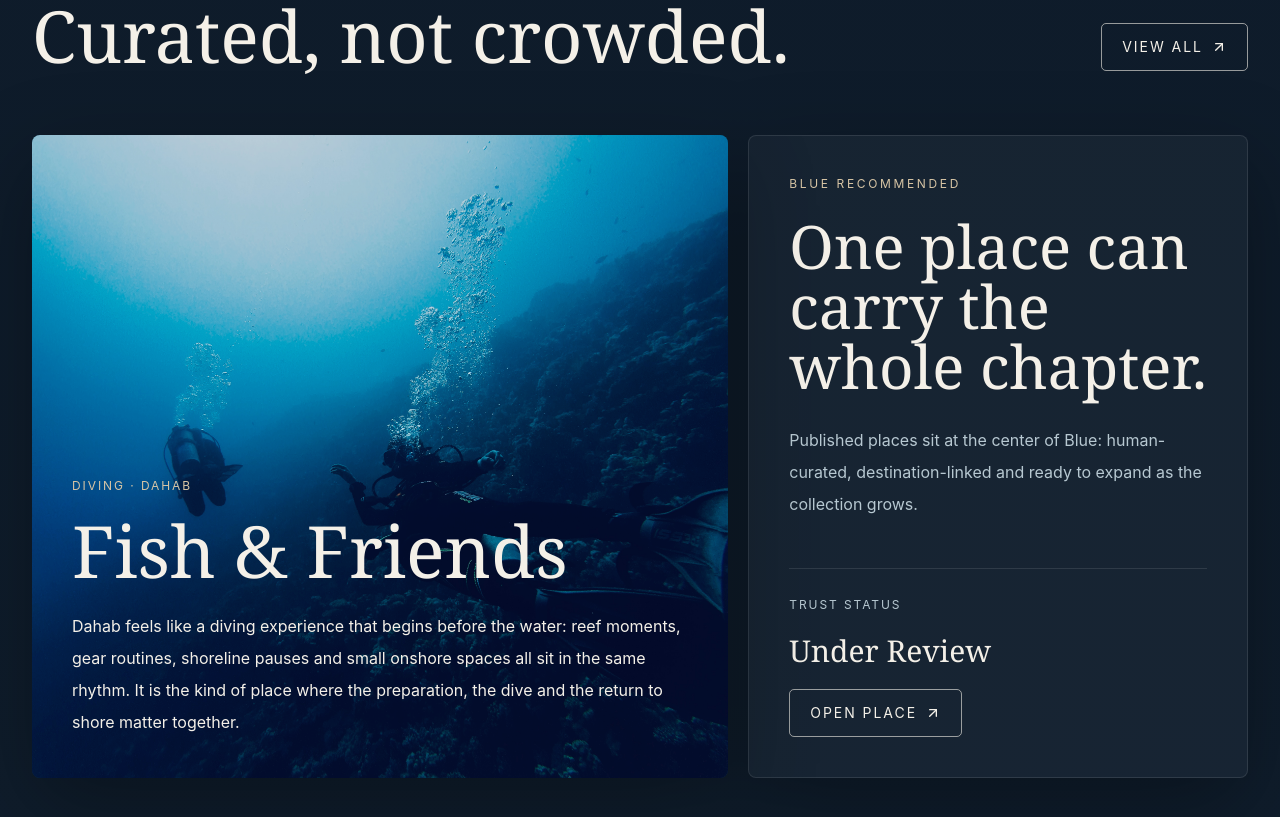
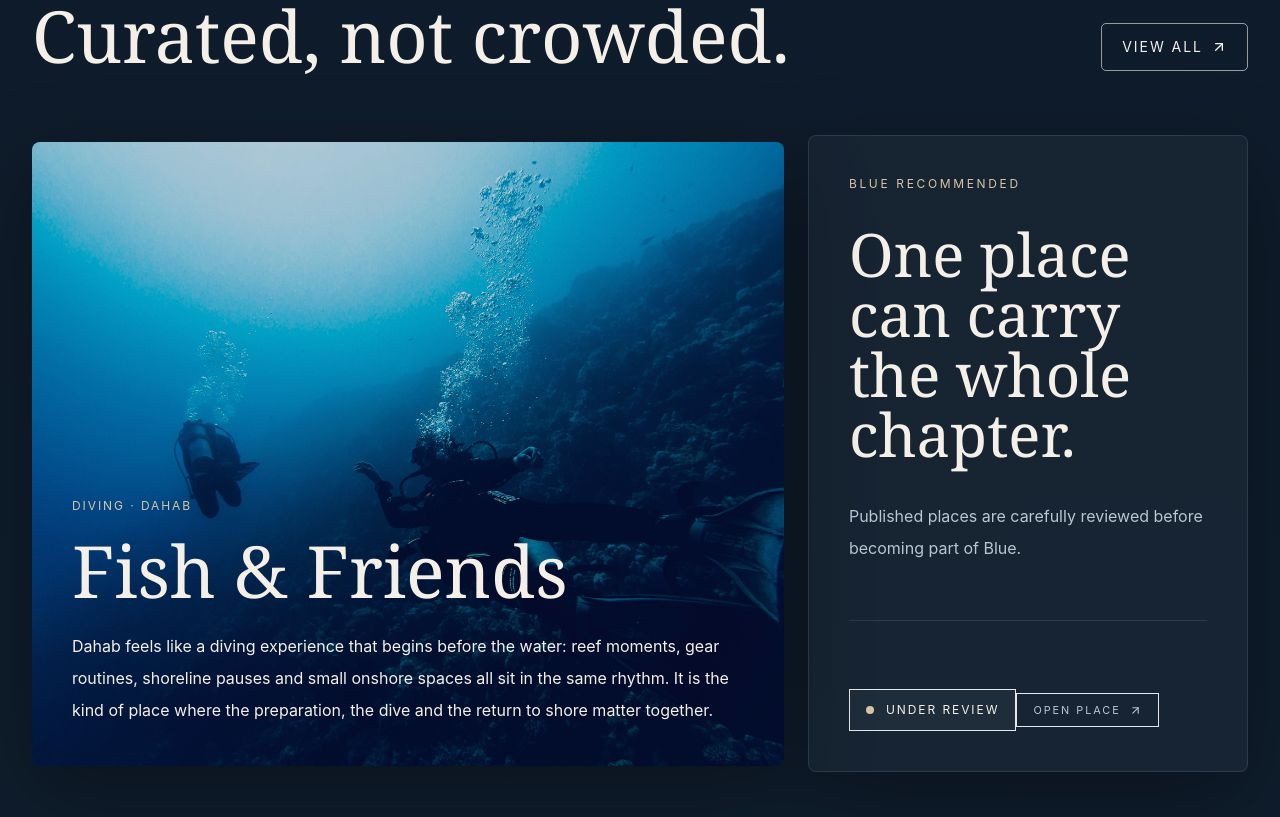
Before and after one commit to blueborderatlas/blue-border, a Next.js app: page / in a window 1280 px wide. Shown: the part 3300-4117 px from the top of the page. Built offline with nearby package versions, Linux system fonts and the light colour scheme; no server answers.

Commit message:
Sprint 58 — Refine Featured Places editorial layout

```diff
--- a/app/page.tsx
+++ b/app/page.tsx
@@ -273,10 +273,10 @@ export default function HomePage() {
           </div>
 
           {primaryPlace ? (
-            <div className="flex flex-col gap-5 lg:min-h-[78vh] lg:flex-row">
+            <div className="flex flex-col gap-6 lg:flex-row lg:items-center">
               <Link
                 href={`/places/${primaryPlace.slug}`}
-                className="blue-card blue-card-hover group relative min-h-[62vh] bg-tide lg:flex-[1.25]"
+                className="blue-card blue-card-hover group relative min-h-[68vh] bg-tide lg:min-h-[78vh] lg:flex-[2.1]"
               >
                 <img
                   src={primaryPlace.coverImage}
@@ -298,37 +298,36 @@ export default function HomePage() {
                 </div>
               </Link>
 
-              <div className="blue-card flex min-h-[42vh] flex-col justify-between border border-white/10 bg-ink/74 p-7 sm:p-10 lg:flex-[0.75]">
+              <div className="blue-card border border-white/10 bg-ink/74 p-7 sm:p-10 lg:flex-1 lg:self-center">
                 <div>
                   <p className="text-xs uppercase tracking-[0.22em] text-sand">
                     Blue Recommended
                   </p>
-                  <h3 className="mt-6 font-serif text-5xl leading-none text-foam sm:text-6xl">
+                  <h3 className="mt-8 font-serif text-5xl leading-none text-foam sm:text-6xl">
                     One place can carry the whole chapter.
                   </h3>
-                  <p className="mt-7 max-w-xl text-base leading-8 text-mist">
-                    Published places sit at the center of Blue: human-curated,
-                    destination-linked and ready to expand as the collection
-                    grows.
+                  <p className="mt-9 max-w-md text-base leading-8 text-mist">
+                    Published places are carefully reviewed before becoming part
+                    of Blue.
                   </p>
                 </div>
-                <div className="mt-12 space-y-5 border-t border-white/10 pt-7">
-                  <p className="text-xs uppercase tracking-[0.16em] text-mist">
-                    Trust status
-                  </p>
-                  <p className="font-serif text-3xl text-foam">
+                <div className="mt-14 border-t border-white/10 pt-8">
+                  <div className="inline-flex items-center gap-3 border border-white/14 bg-white/[0.035] px-4 py-3 text-xs uppercase tracking-[0.16em] text-foam">
+                    <span className="h-2 w-2 rounded-full bg-sand" />
                     {primaryPlace.trustStatus}
-                  </p>
+                  </div>
                   {secondaryPlaces.length > 0 ? (
-                    <p className="text-sm leading-7 text-mist">
+                    <p className="mt-7 text-sm leading-7 text-mist">
                       More published places are ready to surface here as the
                       collection grows.
                     </p>
                   ) : null}
-                  <VisualLink
+                  <Link
                     href={`/places/${primaryPlace.slug}`}
-                    label="Open place"
-                  />
+                    className="mt-10 inline-flex items-center gap-2 border border-white/18 px-4 py-2 text-[0.68rem] uppercase tracking-[0.18em] text-mist transition hover:border-sand/70 hover:text-foam"
+                  >
+                    Open place <ArrowUpRight size={13} aria-hidden="true" />
+                  </Link>
                 </div>
               </div>
             </div>
```
